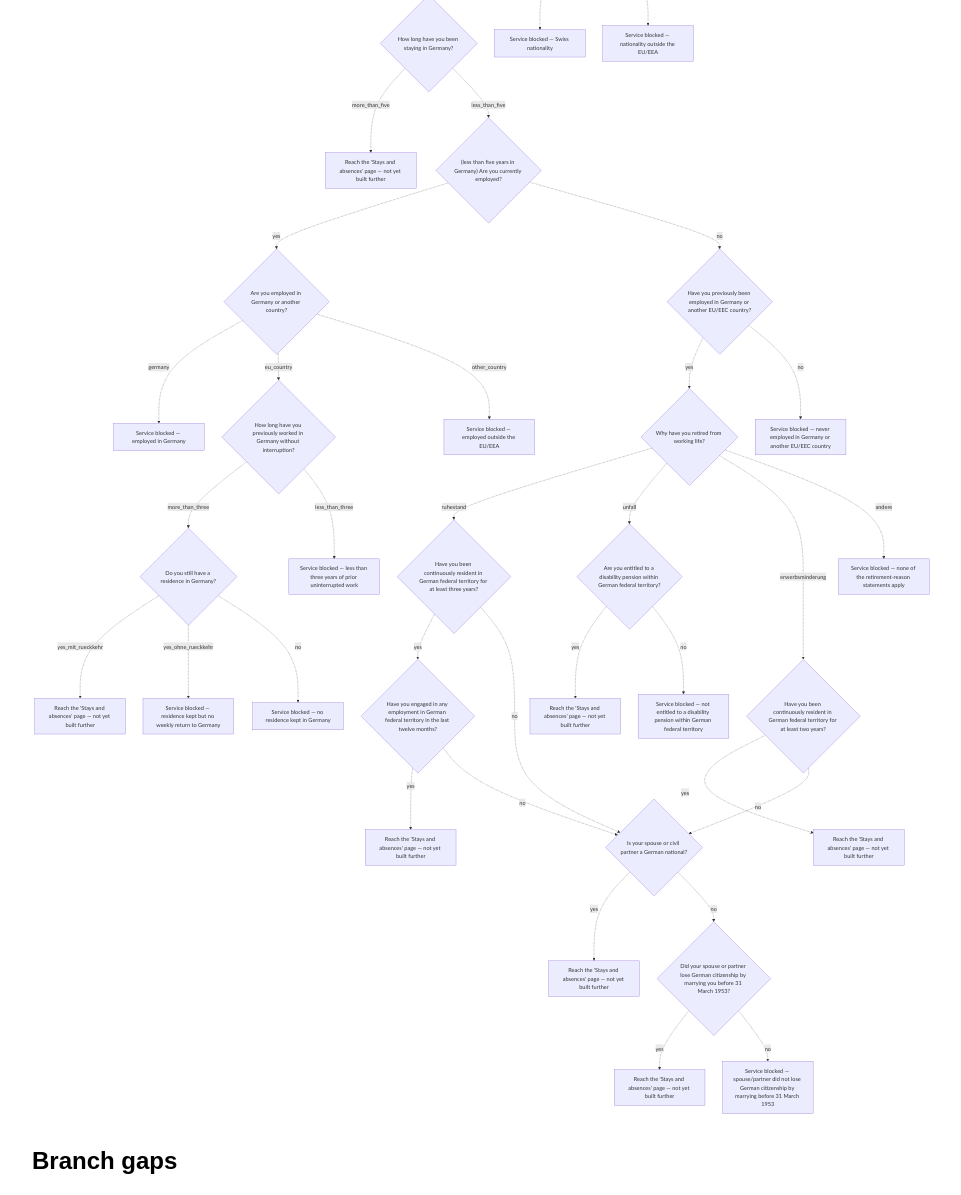
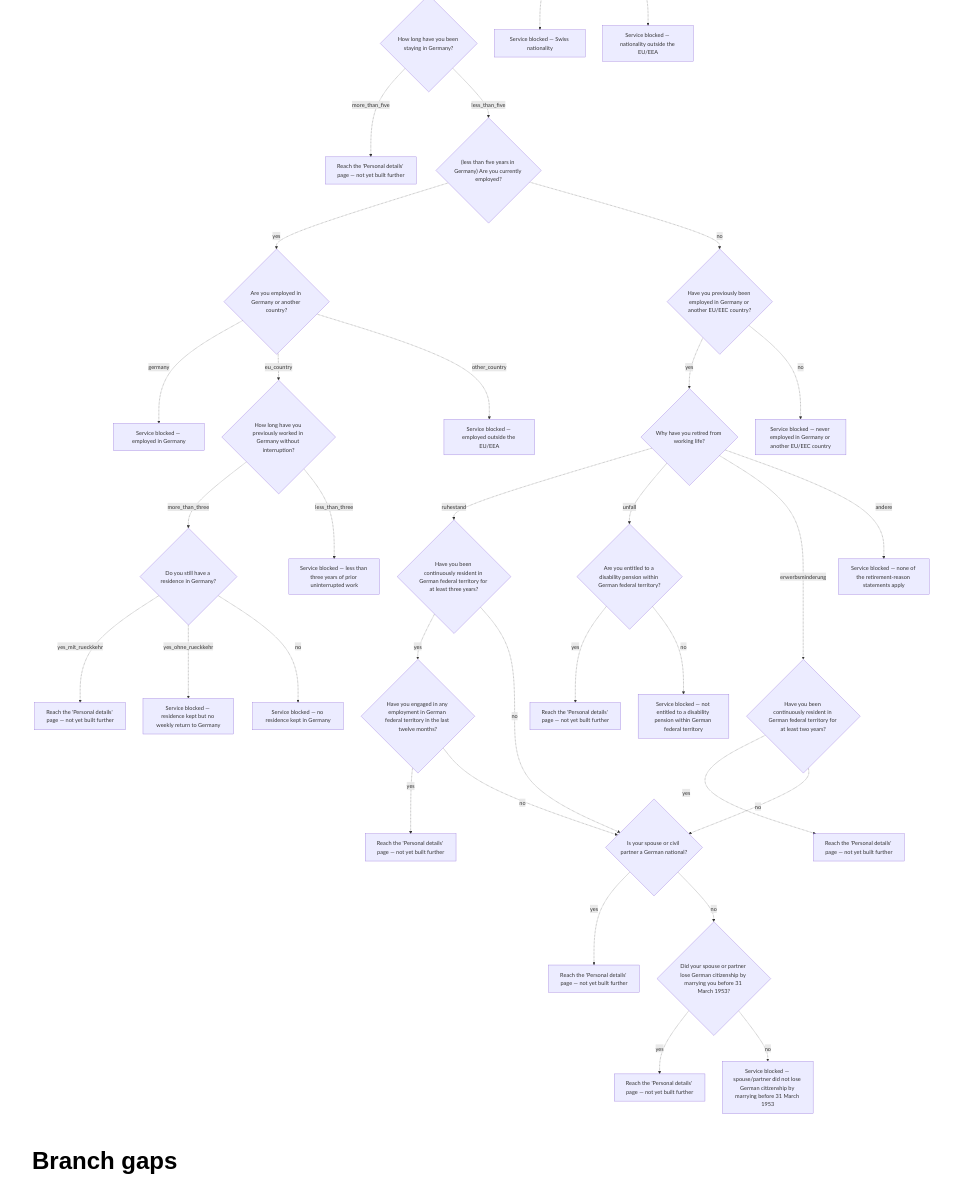
Before and after one commit to joseph0x45/coverage, a Jekyll site: the page built from docs/aw-auf.md, in a window 1280 px wide. Shown: the part 443-1638 px from the top of the page, without its empty margins (158-1119 px from the left). Built offline with Jekyll 4.4.1, drawn with Linux system fonts in a browser that asks for light colours.

Commit message:
aw-auf: relabel stays_and_absences_via_* leaves - that page is built now
"Stays and absences" content (first entry date, periods abroad, prison
sentence question) has no forks worth modeling per the tool's own
convention (non-branching steps aren't nodes) - all three questions were
just built in the sqm repo. The real "not yet built further" frontier
moved forward one page, to Personal details, so the leaf labels now say
that instead. No edge/node count change, no coverage change - just fixing
a label that would otherwise go stale.

```diff
--- a/docs/aw-auf.md
+++ b/docs/aw-auf.md
@@ -22,9 +22,9 @@ flowchart TD
     retirement_reason{"Why have you retired from working life?"}
     disability_pension{"Are you entitled to a disability pension within German federal territory?"}
     blocked_no_disability_pension["Service blocked — not entitled to a disability pension within German federal territory"]
-    stays_and_absences_via_disability_pension["Reach the 'Stays and absences' page — not yet built further"]
+    stays_and_absences_via_disability_pension["Reach the 'Personal details' page — not yet built further"]
     resident_two_years{"Have you been continuously resident in German federal territory for at least two years?"}
-    stays_and_absences_via_two_years["Reach the 'Stays and absences' page — not yet built further"]
+    stays_and_absences_via_two_years["Reach the 'Personal details' page — not yet built further"]
     blocked_no_retirement_reason_applies["Service blocked — none of the retirement-reason statements apply"]
     resident_three_years{"Have you been continuously resident in German federal territory for at least three years?"}
     employed_last_12_months{"Have you engaged in any employment in German federal territory in the last twelve months?"}
@@ -39,11 +39,11 @@ flowchart TD
     residence_in_germany{"Do you still have a residence in Germany?"}
     blocked_residence_no_weekly_return["Service blocked — residence kept but no weekly return to Germany"]
     blocked_no_residence["Service blocked — no residence kept in Germany"]
-    stays_and_absences_via_five_years["Reach the 'Stays and absences' page — not yet built further"]
-    stays_and_absences_via_residence["Reach the 'Stays and absences' page — not yet built further"]
-    stays_and_absences_via_recent_employment["Reach the 'Stays and absences' page — not yet built further"]
-    stays_and_absences_via_german_spouse["Reach the 'Stays and absences' page — not yet built further"]
-    stays_and_absences_via_former_german_spouse["Reach the 'Stays and absences' page — not yet built further"]
+    stays_and_absences_via_five_years["Reach the 'Personal details' page — not yet built further"]
+    stays_and_absences_via_residence["Reach the 'Personal details' page — not yet built further"]
+    stays_and_absences_via_recent_employment["Reach the 'Personal details' page — not yet built further"]
+    stays_and_absences_via_german_spouse["Reach the 'Personal details' page — not yet built further"]
+    stays_and_absences_via_former_german_spouse["Reach the 'Personal details' page — not yet built further"]
     ak_not_built["Family member of an EU/EEA citizen requesting a residence card — branch not yet built"]
     application_type -.->|"DAB"| nationality_group
     application_type -.->|"AK"| ak_not_built
```
Also changed, not shown: services/aw-auf.yaml (+7 -7 lines).
